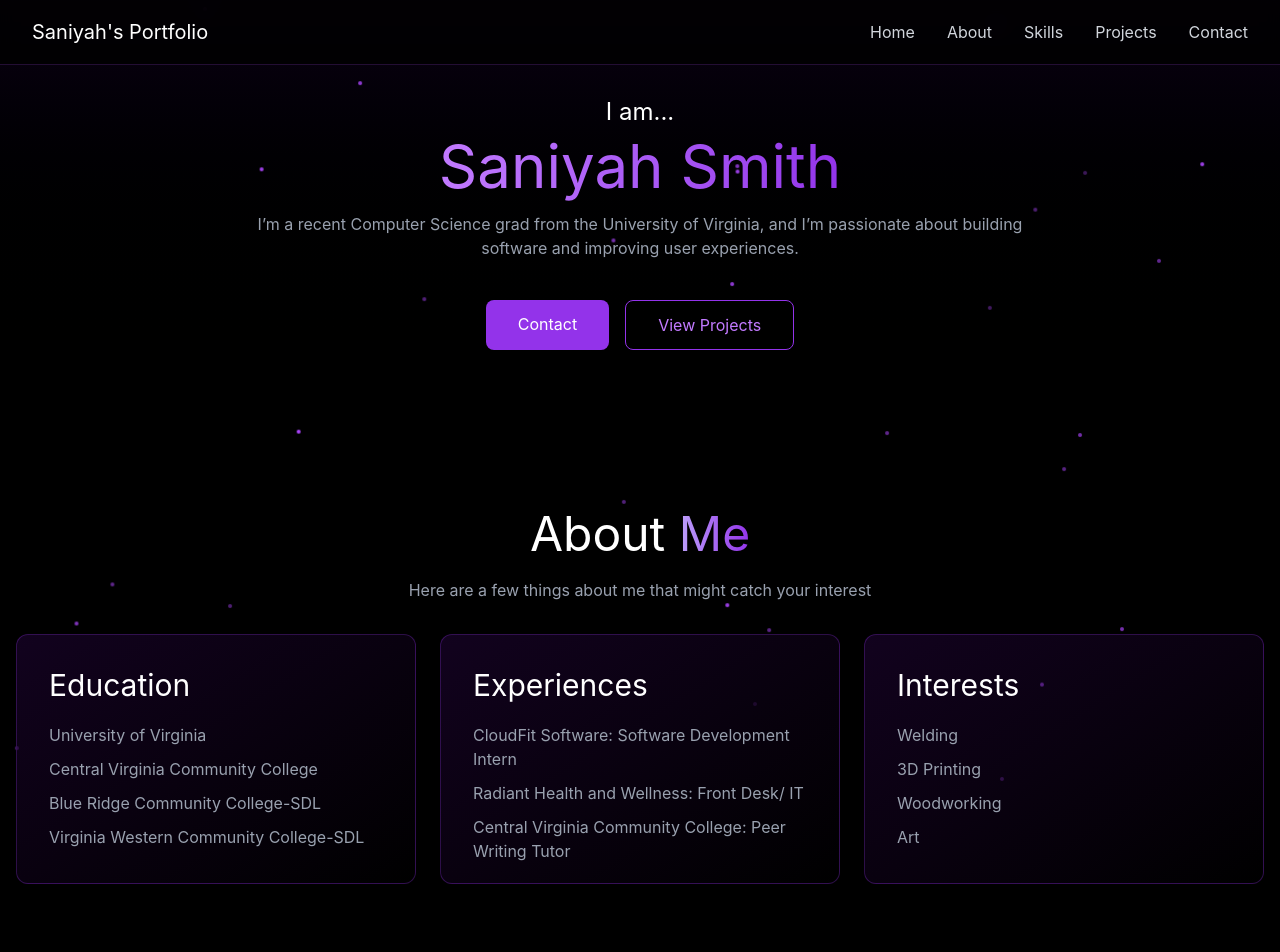
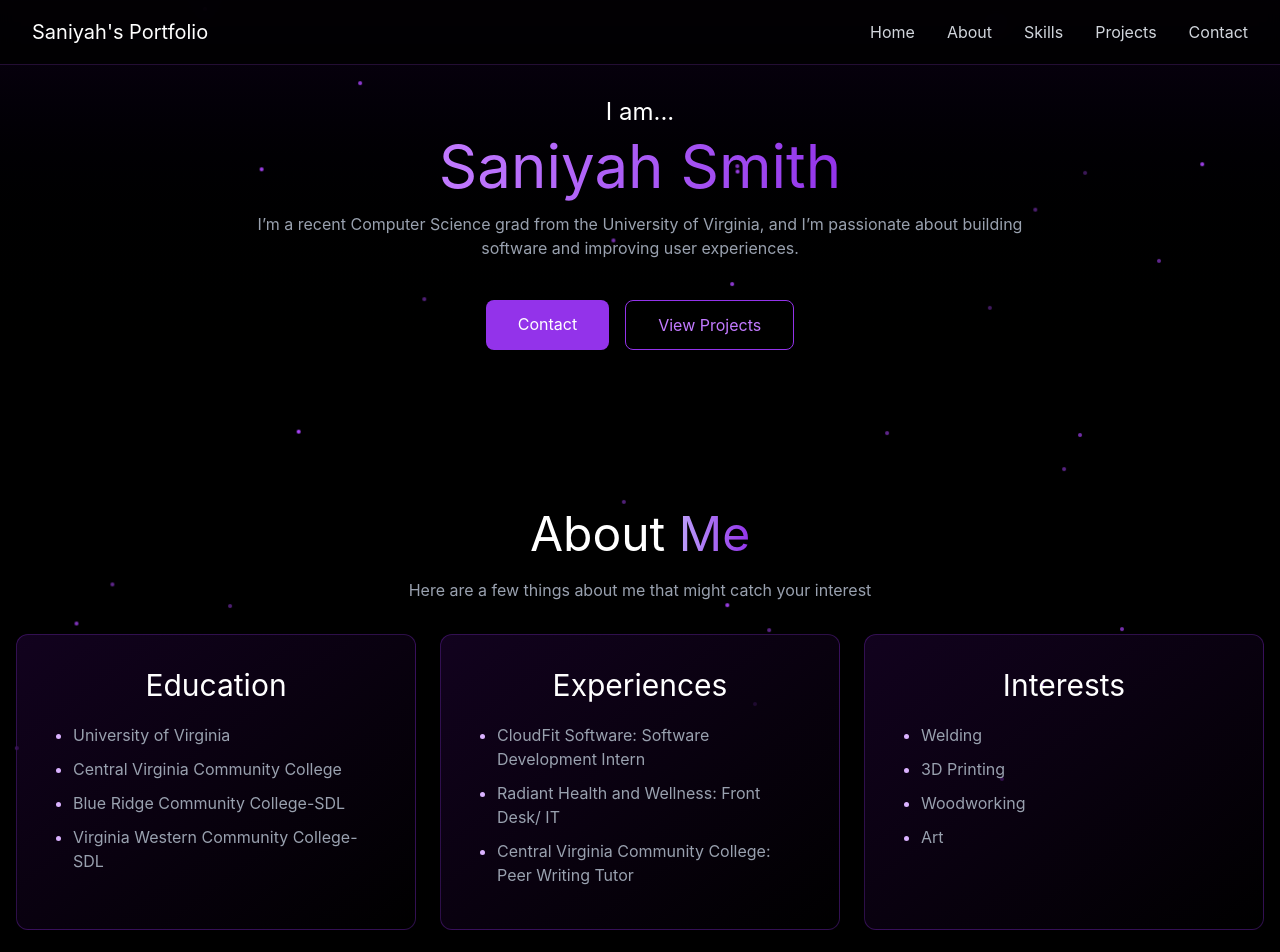
Before and after one commit to sans690/Portfolio, a React (Vite) app in the folder components/: page / in a window 1280 px wide. Shown: the top 952 px of the page. Built offline with nearby package versions, Linux system fonts and the light colour scheme.

Commit message:
Centering of boxes and text

```diff
--- a/components/src/About.tsx
+++ b/components/src/About.tsx
@@ -14,52 +14,58 @@ export function About() {
             <p className="text">
               Here are a few things about me that might catch your interest
             </p>
-            <div className="card_container">
+            <div className="card_container ">
               {/* 1st box */}
               <div className="about_border_card">
                 {" "}
-                <p className="label text-left text-3xl mb-5">Education</p>
-                <p className="text_in_box text-left">University of Virginia</p>
-                <p className="text_in_box text-left">
+                <p className="label text-center text-3xl mb-5">Education</p>
+                <ul className="list-disc space-y-2 pl-6 text-left marker:text-purple-300">
+                  <li className="text_in_box">University of Virginia</li>
+                  <li className="text_in_box">
                     Central Virginia Community College
-                </p>
-                <p className="text_in_box text-left">
+                  </li>
+                  <li className="text_in_box">
                     Blue Ridge Community College-SDL
-                </p>
-                <p className="text_in_box text-left">
+                  </li>
+                  <li className="text_in_box">
                     Virginia Western Community College-SDL
-                </p>
+                  </li>
+                </ul>
               </div>
               {/* 2nd box */}
               <div className="about_border_card">
                 {" "}
-                <p className="label text-left text-3xl mb-5">
+                <p className="label text-center text-3xl mb-5">
                   Experiences
                 </p>{" "}
-                <p className="text_in_box text-left">
+                <ul className="list-disc space-y-2 pl-6 text-left marker:text-purple-300">
+                  <li className="text_in_box">
                     CloudFit Software: Software Development Intern
-                </p>
-                <p className="text_in_box text-left">
+                  </li>
+                  <li className="text_in_box">
                     Radiant Health and Wellness: Front Desk/ IT
-                </p>
-                <p className="text_in_box text-left">
+                  </li>
+                  <li className="text_in_box">
                     Central Virginia Community College: Peer Writing Tutor
-                </p>
+                  </li>
+                </ul>
               </div>
               {/* 3rd box */}
               <div className="about_border_card">
-                <p className="label text-left text-3xl mb-5">Interests</p>
-                <p className="text text-left">
-                  <p className="text_in_box text-left">Welding</p>
-                  <p className="text_in_box text-left">3D Printing</p>
-                  <p className="text_in_box text-left">Woodworking</p>
-                  <p className="text_in_box text-left">Art</p>
-                </p>
+                <p className="label text-center text-3xl mb-5">Interests</p>
+                <ul className="list-disc space-y-2 pl-6 text-left marker:text-purple-300">
+                  <li className="text_in_box">Welding</li>
+                  <li className="text_in_box">3D Printing</li>
+                  <li className="text_in_box">Woodworking</li>
+                  <li className="text_in_box">Art</li>
+                </ul>
               </div>
             </div>
             <div className="flex flex-col mt-20 justify-center items-center">
               <div className="w-full h-full min-h-5px max-w-7xl bg-linear-to-br from-purple-950/30 to-black p-8 rounded-xl border border-purple-600/30 ">
-                <p className="label text-left text-3xl mb-6">Recommendations</p>
+                <p className="label text-center text-3xl mb-6">
+                  Recommendations
+                </p>
                 <p className="text text-left">
                   <p className="text_in_box text-left whitespace-pre-line">
                     {ChrisRec}
--- a/components/src/styles.css
+++ b/components/src/styles.css
@@ -44,10 +44,10 @@ body {
 }
 
 .about_border_card {
-  flex: 1 1 300px;
-  min-width: 400px;
-  max-width: 410px;
-  height: 250px;
+  flex: 1 1 320px;
+  min-width: 0;
+  width: min(100%, 410px);
+  min-height: 250px;
   background: linear-gradient(
     to bottom right,
     rgba(59, 7, 100, 0.3) 0%,
@@ -165,19 +165,22 @@ body {
   justify-content: center;
   align-items: stretch;
   width: 100%;
-  max-width: 100vw;
+  max-width: 100%;
 }
 
 /* phone layout */
 @media (max-width: 768px) {
-  .card-container {
+  .card_container {
     flex-direction: column;
-    align-items: center;
+    align-items: stretch;
   }
 
-  .border_card {
+  .about_border_card,
+  .project_border_card,
+  .border_card_purple {
     width: 100%;
-    max-width: 90vw;
+    max-width: 100%;
+    min-width: 0;
   }
 }
 
```
Lines whose indentation alone changed are shown as unchanged.
